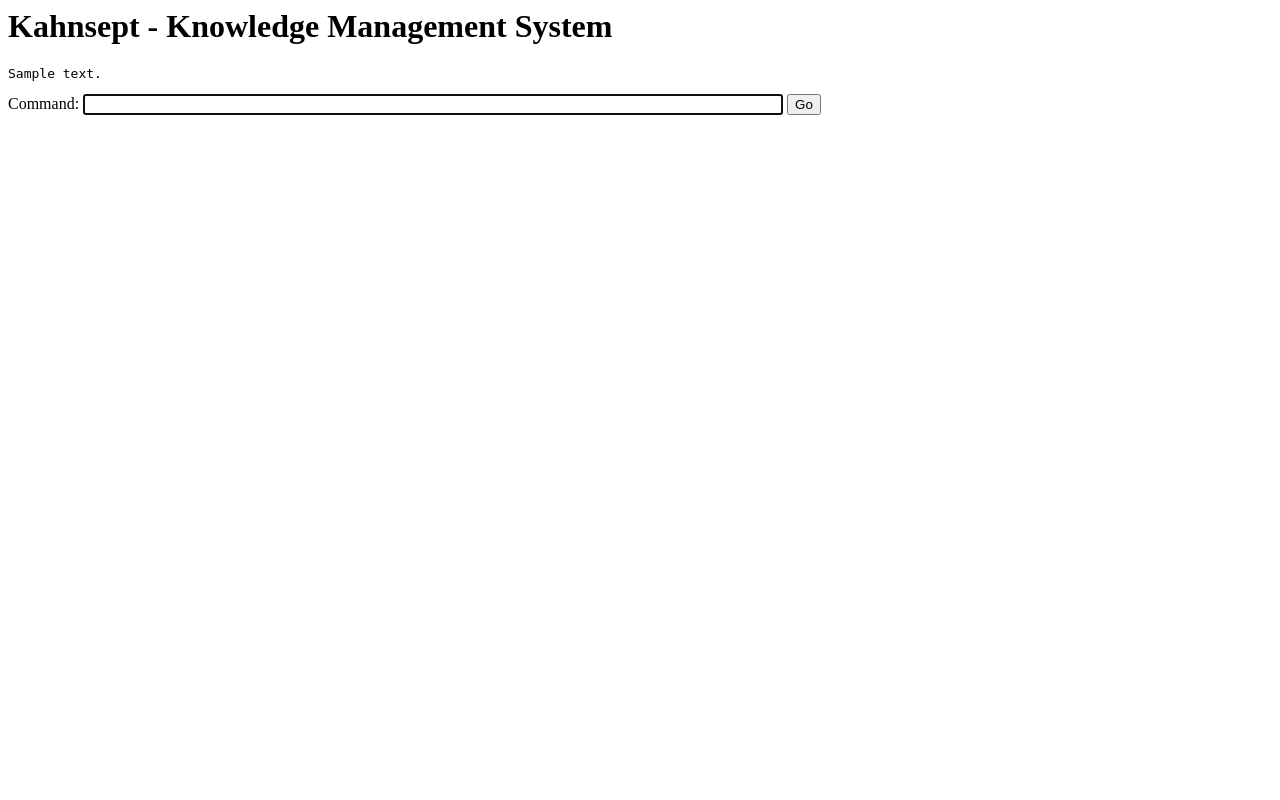
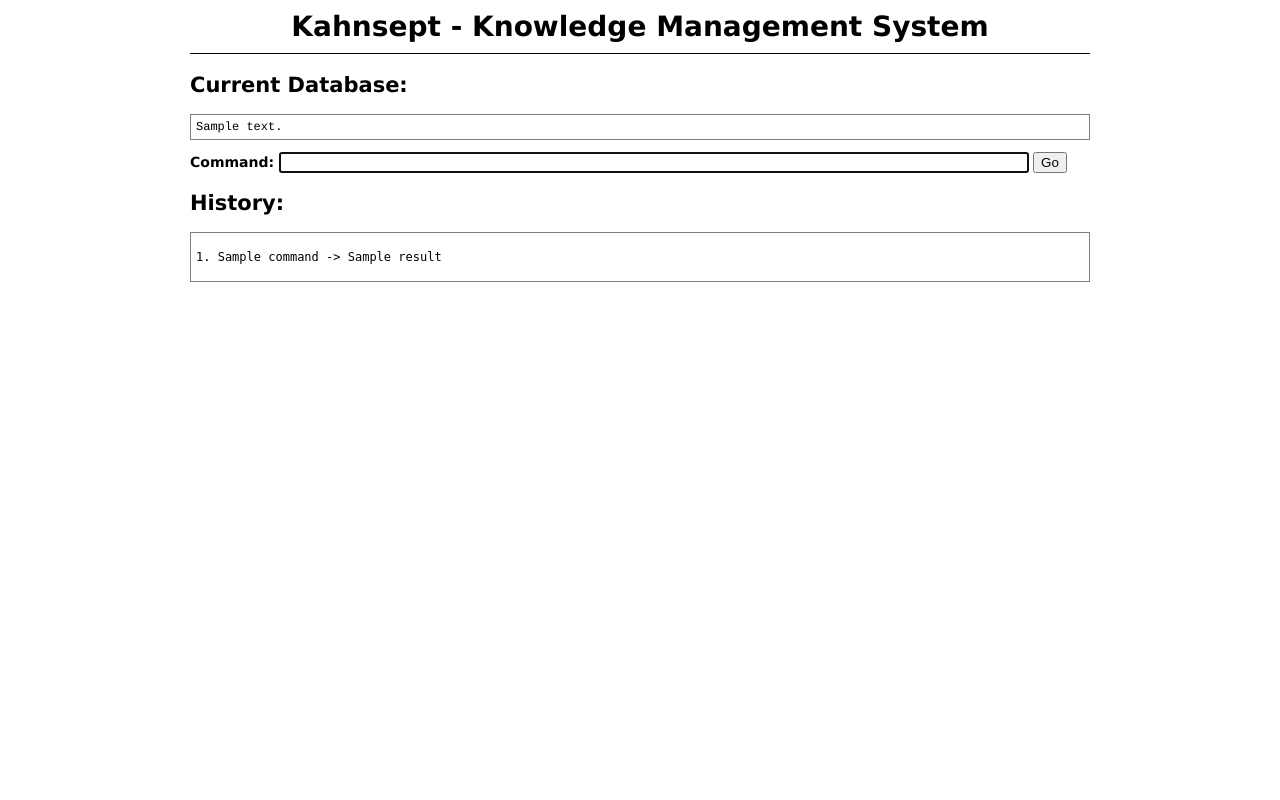
Before and after one commit to devnull255/startpad, a Python web app: template labs/py/kahnsept/local/templates/home.html in a window 1280 px wide. Run offline with Jinja, Linux system fonts and the light colour scheme; the template is opened without the code that fills it: most values are stand-ins (such as "Sample title", 1, 10 or a date in 2020).

Commit message:
history log and better page formatting

```diff
--- a/labs/py/kahnsept/local/templates/home.html
+++ b/labs/py/kahnsept/local/templates/home.html
@@ -1,35 +1,78 @@
 <html>
 <head>
 <style>
-#command {
-width: 700px;
+body {
+width: 900px;
+margin: auto;
+font-family: Verdana, Arial, sans serif;
+font-size: 14px;
 }
+
+h1 {
+text-align: center;
+border-bottom: 1px solid black;
+padding: 10px 0;
+}
+
 div {
 margin: 0;
 padding: 0;
 }
+
+label {
+font-weight: bold;
+}
+
+#command {
+width: 750px;
+}
+
 .error {
 color: red;
 margin: auto;
 width: 700px;
 }
+
+.code {
+font-family: Courier, fixed;
+font-size: 12px;
+border: 1px solid gray;
+padding: 5px;
+}
 </style>
+
 <script>
 function Loaded()
 {
     document.getElementById('command').focus();
 }
 </script>
+
 <title>Kahnsept - Knowledge Management System</title>
+
 </head>
+
 <body>
 <h1><script>document.write(document.title)</script></h1>
-<pre>
+
+<h2>Current Database:</h2>
+<pre class="code">
 {{body}}
 </pre>
+
 <div class="error">{{error}}</div>
+
 <form action="/command" method="post">
-<label for="command">Command: </label><input id="command" name="command"/> <input type="submit" value="Go"/>
+	<label for="command">Command:</label>
+	<input id="command" name="command"/> <input type="submit" value="Go"/>
 </form>
+
+<h2>History:</h2>
+<div class="code">
+{% for command in history %}
+	<pre>{{command.counter}}. {{command.command}} -> {{command.result}}</pre>
+{% endfor %}
+</div>
+
 <script>Loaded()</script>
 </html>
```
Also changed, not shown: labs/py/kahnsept/local/web_server.py (+18 -9 lines).
